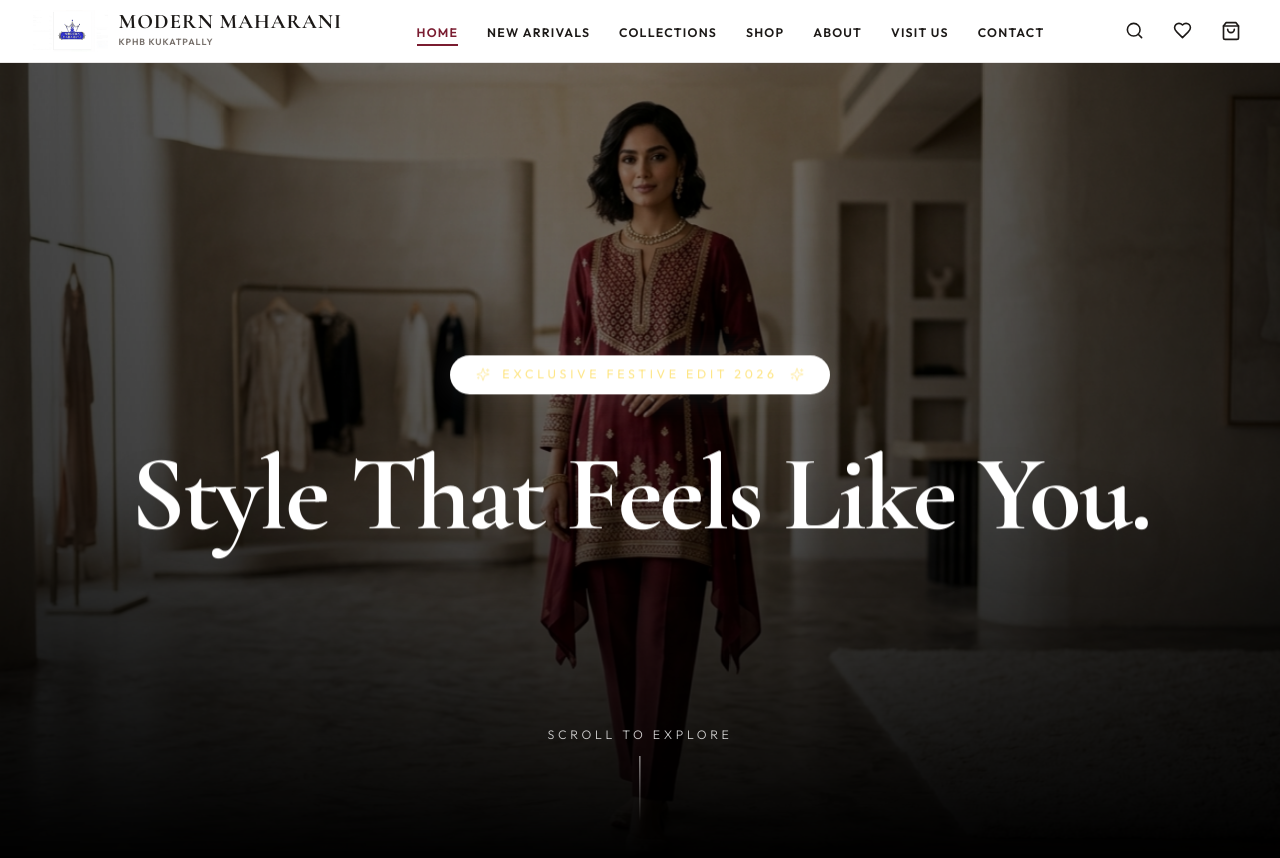
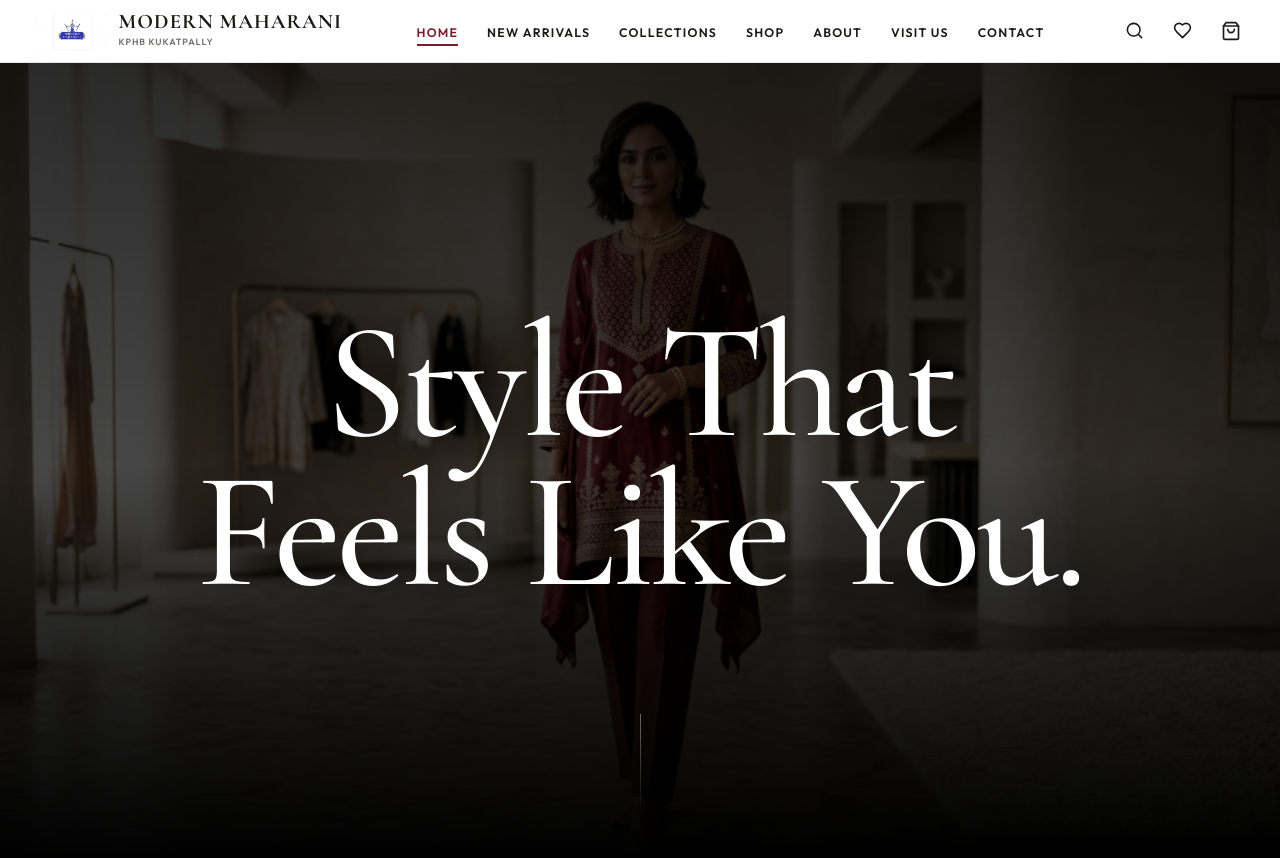
Before and after one commit to ravichandrareddy-projects/modern-maharani, a Next.js app: page / in a window 1280 px wide. Shown: the top 858 px of the page. Built offline with nearby package versions, Linux system fonts and the light colour scheme.

Commit message:
refactor: simplify scroll hero to use ultra-minimalist typography and remove glass boxes

```diff
--- a/src/components/ScrollHero.tsx
+++ b/src/components/ScrollHero.tsx
@@ -50,8 +50,8 @@ export default function ScrollHero({ heroImage, siteSettings }: ScrollHeroProps)
             opacity: bgOpacity
           }}
         />
-        <div className="absolute inset-0 bg-gradient-to-t from-black via-black/40 to-black/20" />
-        <div className="absolute inset-0 bg-gradient-to-r from-black/50 via-transparent to-black/50" />
+        <div className="absolute inset-0 bg-black/60" />
+        <div className="absolute inset-0 bg-gradient-to-t from-black via-transparent to-black/40" />
 
         {/* --- Content Layers --- */}
 
@@ -60,65 +60,55 @@ export default function ScrollHero({ heroImage, siteSettings }: ScrollHeroProps)
           className="absolute inset-0 flex flex-col items-center justify-center px-4 pointer-events-none"
           style={{ opacity: opacity1, y: y1 }}
         >
-          <div className="inline-flex items-center gap-3 bg-white/10 text-amber-200 text-[10px] sm:text-xs uppercase tracking-[0.3em] px-6 py-2.5 rounded-full backdrop-blur-xl border border-white/20 mb-8 shadow-[0_0_30px_rgba(255,255,255,0.1)]">
-            <Sparkles size={14} className="animate-pulse" />
-            Exclusive Festive Edit 2026
-            <Sparkles size={14} className="animate-pulse" />
-          </div>
-          <h1 className="font-serif text-5xl sm:text-7xl md:text-8xl lg:text-[6.5rem] font-extrabold tracking-tight text-white leading-tight drop-shadow-2xl text-center max-w-6xl">
-            {siteSettings.heroHeadline || "Style That Feels Like You."}
+          <h1 className="font-serif text-6xl sm:text-8xl md:text-9xl lg:text-[10rem] font-medium tracking-tight text-white leading-[0.9] text-center max-w-7xl drop-shadow-2xl">
+            Style That<br />Feels Like You.
           </h1>
         </motion.div>
 
         {/* Phase 2: Story */}
         <motion.div
-          className="absolute inset-0 flex flex-col items-center justify-center px-4 max-w-5xl mx-auto pointer-events-none"
+          className="absolute inset-0 flex flex-col items-center justify-center px-6 max-w-5xl mx-auto pointer-events-none"
           style={{ opacity: opacity2, y: y2 }}
         >
-          <div className="bg-[#1C1917]/40 backdrop-blur-md border border-white/10 p-8 sm:p-14 lg:p-20 rounded-3xl shadow-2xl text-center relative overflow-hidden">
-            <div className="absolute inset-0 bg-gradient-to-tr from-brand/30 via-transparent to-amber-900/30 mix-blend-overlay pointer-events-none" />
-
-            <h2 className="relative font-serif text-3xl sm:text-5xl md:text-6xl text-amber-100 font-bold mb-8 leading-tight">
-              Where Heritage Meets <br className="hidden sm:block" />Modern Elegance
-            </h2>
-            <p className="relative text-lg sm:text-2xl md:text-3xl text-white/90 font-light leading-relaxed max-w-3xl mx-auto">
-              {siteSettings.heroSupportingText || "Experience the pinnacle of contemporary women's fashion. Every stitch tells a story of rich Indian craftsmanship, reimagined in stunning modern silhouettes for the modern Maharani."}
-            </p>
-          </div>
+          <h2 className="font-serif text-4xl sm:text-6xl md:text-7xl text-white font-normal leading-tight text-center drop-shadow-xl">
+            Where rich Indian heritage<br />meets stunning modern silhouettes.
+          </h2>
+          <p className="mt-8 text-lg sm:text-2xl text-white/70 font-light tracking-wide text-center">
+            Crafted for the Modern Maharani.
+          </p>
         </motion.div>
 
-        {/* Phase 3: CTA (pointer-events-auto so buttons are clickable) */}
+        {/* Phase 3: CTA */}
         <motion.div
           className="absolute inset-0 flex flex-col items-center justify-center px-4"
           // @ts-ignore
           style={{ opacity: opacity3, y: y3, pointerEvents: useTransform(opacity3, (val) => val > 0.5 ? 'auto' : 'none') }}
         >
-          <h2 className="font-serif text-5xl sm:text-7xl font-bold tracking-tight text-white mb-12 drop-shadow-2xl text-center">
-            Ready to Explore?
+          <h2 className="font-serif text-5xl sm:text-8xl font-medium tracking-tight text-white mb-16 text-center drop-shadow-2xl">
+            The Festive Edit.
           </h2>
-          <div className="flex flex-col sm:flex-row items-center justify-center gap-6 w-full max-w-md mx-auto sm:max-w-none">
+          <div className="flex flex-col sm:flex-row items-center justify-center gap-8 w-full max-w-md mx-auto sm:max-w-none">
             <Link
               href="/shop"
-              className="group w-full sm:w-auto bg-gradient-to-r from-[#7A1C30] to-[#5F1524] hover:from-[#9a213b] hover:to-[#7A1C30] text-white text-xs sm:text-sm uppercase tracking-widest px-12 py-5 font-bold rounded-full transition-all duration-300 shadow-[0_0_30px_rgba(122,28,48,0.5)] flex items-center justify-center gap-3 border border-white/20 hover:scale-105"
+              className="w-full sm:w-auto bg-white text-black hover:bg-gray-200 text-xs sm:text-sm uppercase tracking-[0.2em] px-12 py-5 font-bold transition-all duration-300 flex items-center justify-center gap-3"
             >
-              <ShoppingBag size={20} className="group-hover:-translate-y-1 transition-transform" /> {siteSettings.heroPrimaryCtaText || "Explore Collection"}
+              <ShoppingBag size={18} /> Shop Collection
             </Link>
             <Link
               href="/visit-us"
-              className="group w-full sm:w-auto bg-white/10 hover:bg-white/20 text-white text-xs sm:text-sm uppercase tracking-widest px-12 py-5 font-bold rounded-full transition-all duration-300 backdrop-blur-xl shadow-xl flex items-center justify-center gap-3 border border-white/30 hover:scale-105"
+              className="w-full sm:w-auto border border-white/50 text-white hover:bg-white hover:text-black text-xs sm:text-sm uppercase tracking-[0.2em] px-12 py-5 font-bold transition-all duration-300 flex items-center justify-center gap-3"
             >
-              <MapPin size={20} /> {siteSettings.heroSecondaryCtaText || "Visit Showroom"}
+              <MapPin size={18} /> Visit Showroom
             </Link>
           </div>
         </motion.div>
 
-        {/* Scroll Indicator */}
+        {/* Minimal Scroll Indicator */}
         <motion.div
-          className="absolute bottom-10 left-1/2 -translate-x-1/2 flex flex-col items-center gap-3 pointer-events-none"
+          className="absolute bottom-12 left-1/2 -translate-x-1/2 flex flex-col items-center gap-4 pointer-events-none"
           style={{ opacity: indicatorOpacity }}
         >
-          <span className="text-[10px] sm:text-xs uppercase tracking-[0.3em] font-light">Scroll to explore</span>
-          <div className="w-[1px] h-16 bg-gradient-to-b from-white to-transparent" />
+          <div className="w-[1px] h-24 bg-gradient-to-b from-white/50 to-transparent" />
         </motion.div>
 
       </div>
```
